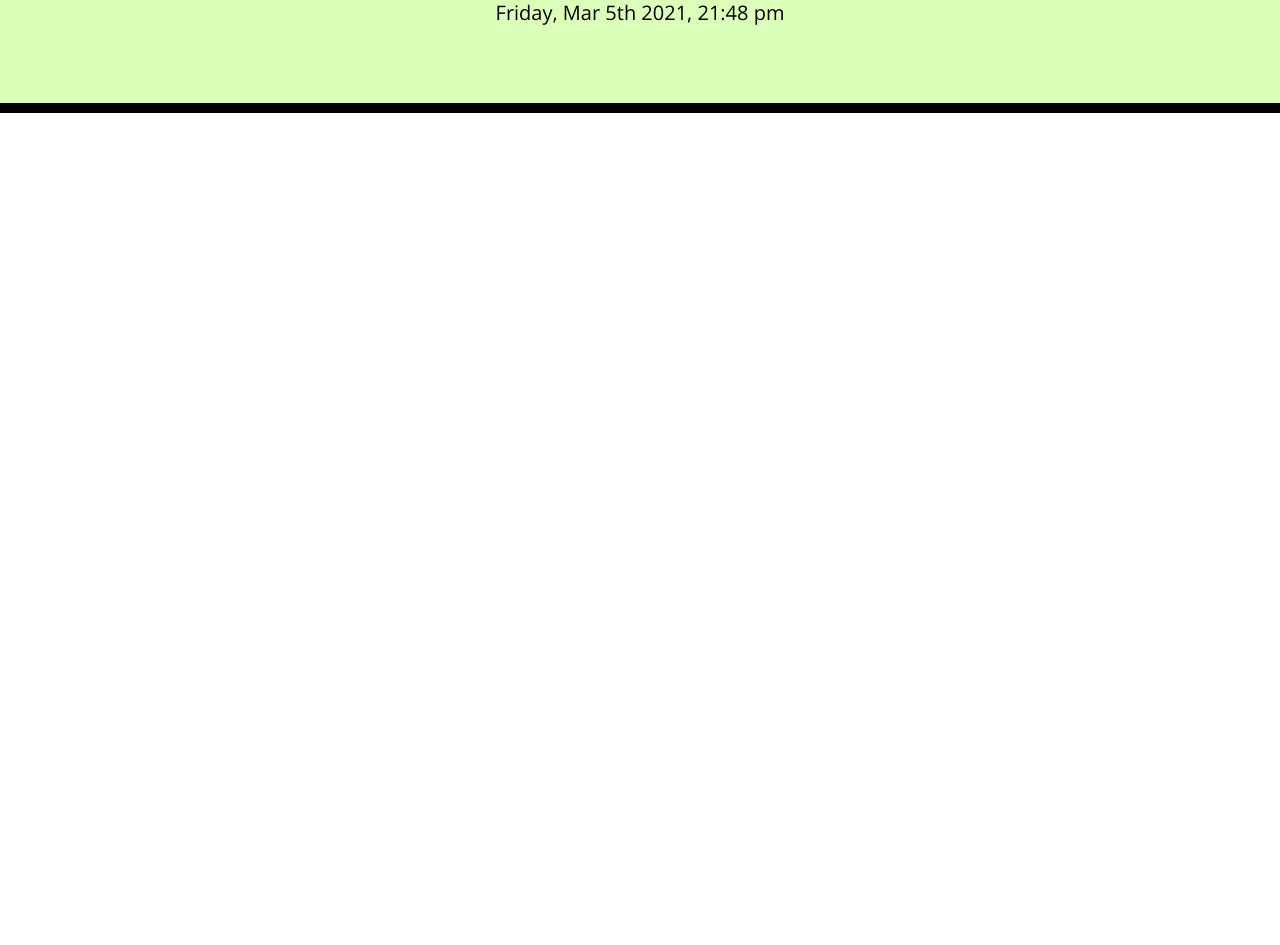
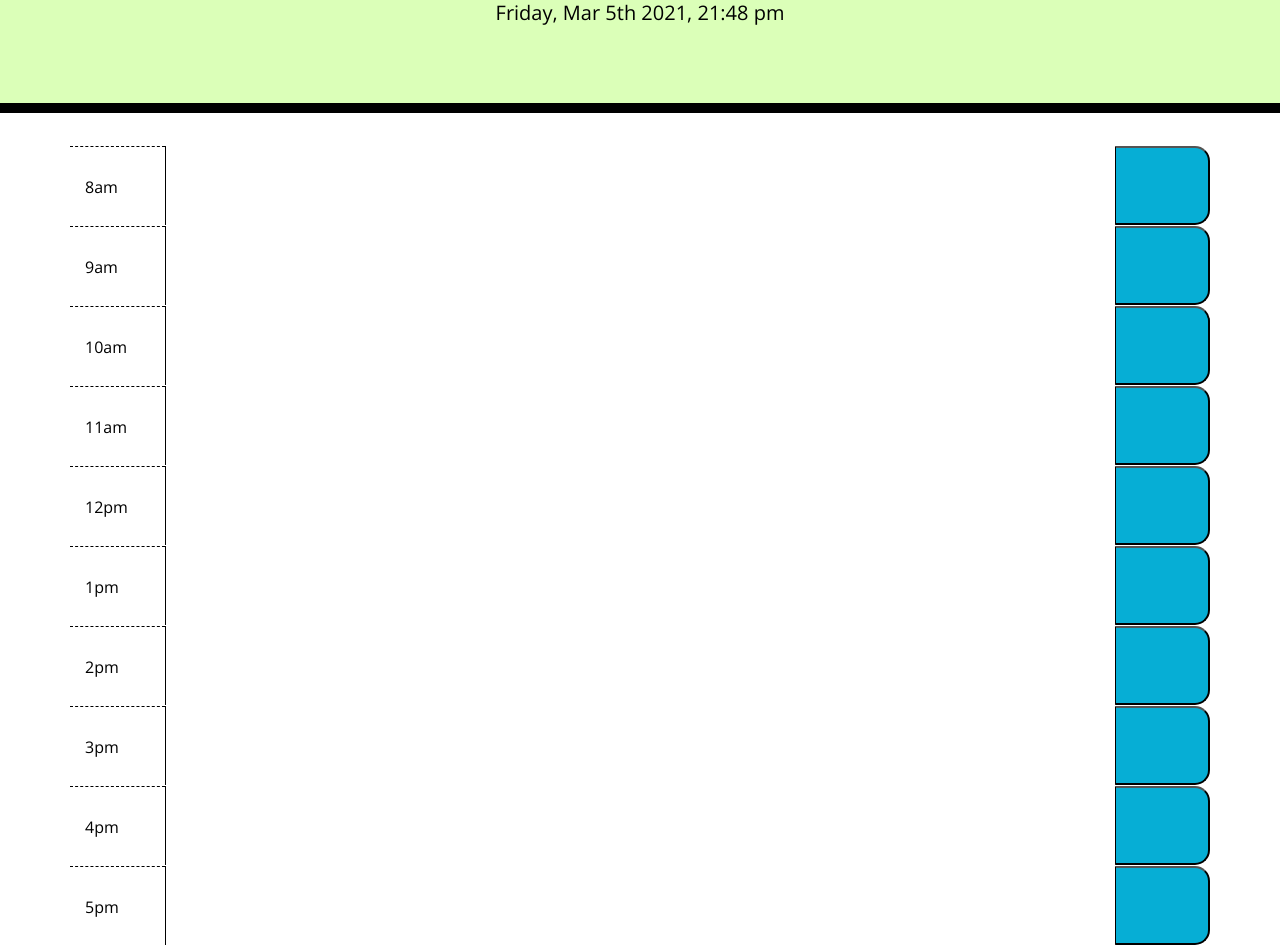
Before and after one commit to timweyel/Work-Day-Scheduler, a plain HTML site: page Develop/index.html in a window 1280 px wide. Shown: the part 191-1136 px from the top of the page. Before the commit the page ends 800 px from the top, so only its background shows below. Drawn offline with nearby package versions, Linux system fonts and the light colour scheme.

Commit message:
html shell added

```diff
--- a/Develop/index.html
+++ b/Develop/index.html
@@ -30,6 +30,76 @@
     </header>
     <div class="container">
       <!-- Timeblocks go here -->
+      <div id="8am" class="row timeblock">
+        <div class="col-md-1 hour">
+          8am
+        </div>
+        <textarea class="col-md-10 description"></textarea>
+        <button class="button saveBtn col-md-1"></button>
+      </div>
+      <div id="9am" class="row timeblock">
+        <div class="col-md-1 hour">
+          9am
+        </div>
+        <textarea class="col-md-10 description"></textarea>
+        <button class="button saveBtn col-md-1"></button>
+      </div>
+      <div id="10am" class="row timeblock">
+        <div class="col-md-1 hour">
+          10am
+        </div>
+        <textarea class="col-md-10 description"></textarea>
+        <button class="button saveBtn col-md-1"></button>
+      </div>
+      <div id="11am" class="row timeblock">
+        <div class="col-md-1 hour">
+          11am
+        </div>
+        <textarea class="col-md-10 description"></textarea>
+        <button class="button saveBtn col-md-1"></button>
+      </div>
+      <div id="12pm" class="row timeblock">
+        <div class="col-md-1 hour">
+          12pm
+        </div>
+        <textarea class="col-md-10 description"></textarea>
+        <button class="button saveBtn col-md-1"></button>
+      </div>
+      <div id="1pm" class="row timeblock">
+        <div class="col-md-1 hour">
+          1pm
+        </div>
+        <textarea class="col-md-10 description"></textarea>
+        <button class="button saveBtn col-md-1"></button>
+      </div>
+      <div id="2pm" class="row timeblock">
+        <div class="col-md-1 hour">
+          2pm
+        </div>
+        <textarea class="col-md-10 description"></textarea>
+        <button class="button saveBtn col-md-1"></button>
+      </div>
+      <div id="3pm" class="row timeblock">
+        <div class="col-md-1 hour">
+          3pm
+        </div>
+        <textarea class="col-md-10 description"></textarea>
+        <button class="button saveBtn col-md-1"></button>
+      </div>
+      <div id="4pm" class="row timeblock">
+        <div class="col-md-1 hour">
+          4pm
+        </div>
+        <textarea class="col-md-10 description"></textarea>
+        <button class="button saveBtn col-md-1"></button>
+      </div>
+      <div id="5pm" class="row timeblock">
+        <div class="col-md-1 hour">
+          5pm
+        </div>
+        <textarea class="col-md-10 description"></textarea>
+        <button class="button saveBtn col-md-1"></button>
+      </div>
     </div>
 
     <script src="https://code.jquery.com/jquery-3.4.1.min.js"></script>
```
